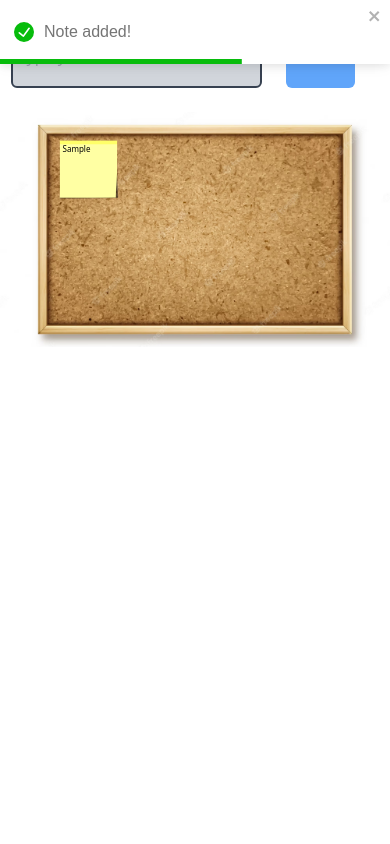
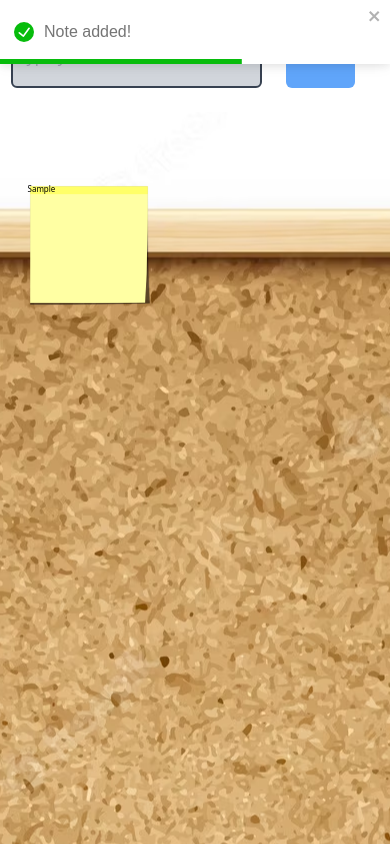
Before and after one commit to mustafagarko/todo, a React (Create React App) app: page / in a window 390 px wide. Both pictures are taken after typing "Sample" into the empty fields and a click on the button "Submit". Shown: the top 844 px of the page. Built offline with nearby package versions, Linux system fonts and the light colour scheme.

Commit message:
more responsive

```diff
--- a/src/components/Todo.jsx
+++ b/src/components/Todo.jsx
@@ -2,23 +2,17 @@ import desk from "../assets/desk.avif";
 import note from "../assets/note.webp";
 
 const Todo = function ({ data }) {
-  const chunkedData = [];
-  for (let i = 0; i < data.length; i += 4) {
-    chunkedData.push(data.slice(i, i + 4));
-  }
-
   return (
     <div
-      className="relative  bg-cover z-10 w-screen h-[60.25vw] bg-no-repeat bg-center"
+      className="relative bg-fill md:bg-cover  z-10 w-screen h-[150vh] md:h-[60.25vw] bg-no-repeat bg-center"
       style={{
         backgroundImage: `url(${desk})`,
       }}
     >
-      <div className="absolute top-[10%] w-[70%] z-30 left-[14%]">
-        {chunkedData.map((chunk, rowIndex) => (
-          <div key={rowIndex} className="flex gap-2 md:gap-10">
-            {chunk.map((todo) => (
-              <div key={todo.id} className=" w-[25%] h-[18%] relative z-30">
+      <div className="absolute md:top-[10%] top-[5%] md:w-[73%] w-[80%] z-30 md:left-[14%] left-[5%]">
+        <div className="flex flex-wrap gap-5 md:gap-4">
+          {data.map((todo) => (
+            <div key={todo.id} className="w-[45%] md:w-[23%] relative z-30">
               <img src={note} className="w-full h-full " alt="Note" />
               <p className="text-black absolute md:p-2 md:text-base text-[0.5rem] inset-2 md:inset-4 break-words">
                 {todo.text}
@@ -26,7 +20,6 @@ const Todo = function ({ data }) {
             </div>
           ))}
         </div>
-        ))}
       </div>
     </div>
   );
```
Lines whose indentation alone changed are shown as unchanged.
